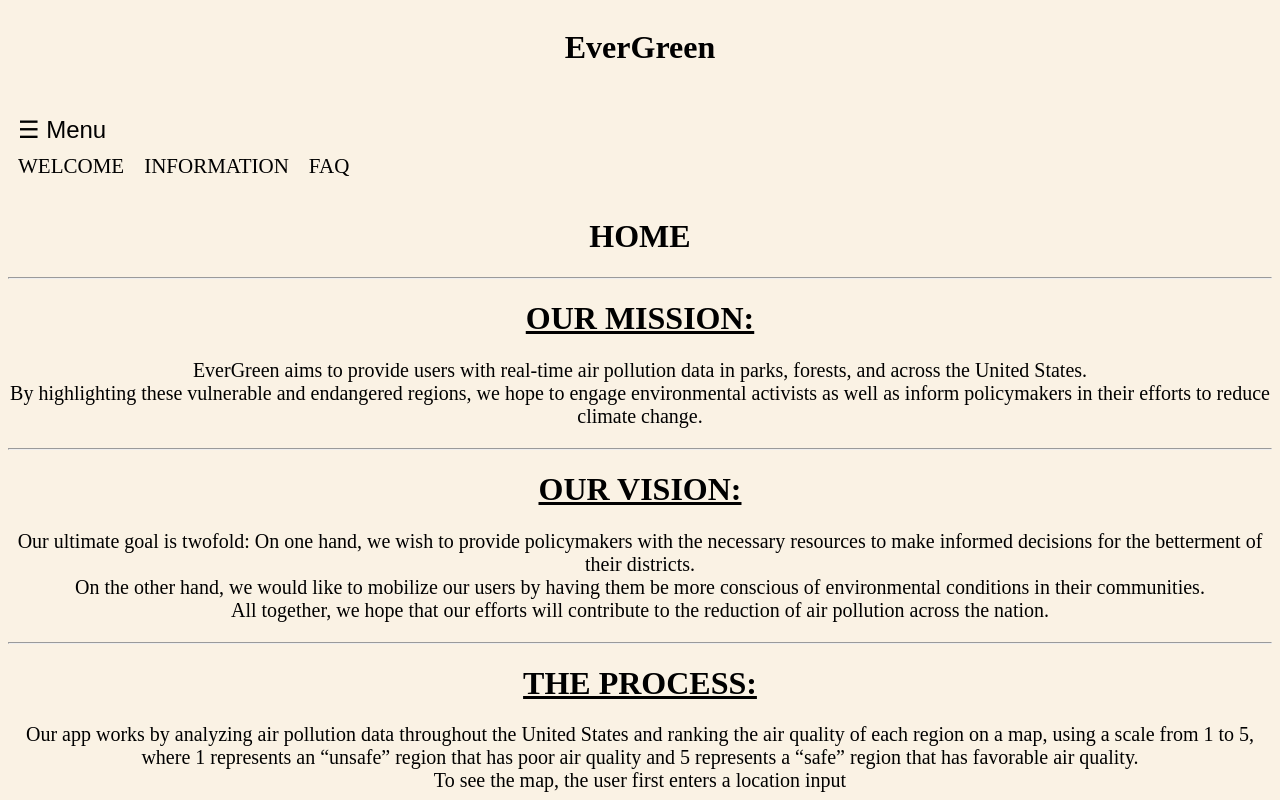
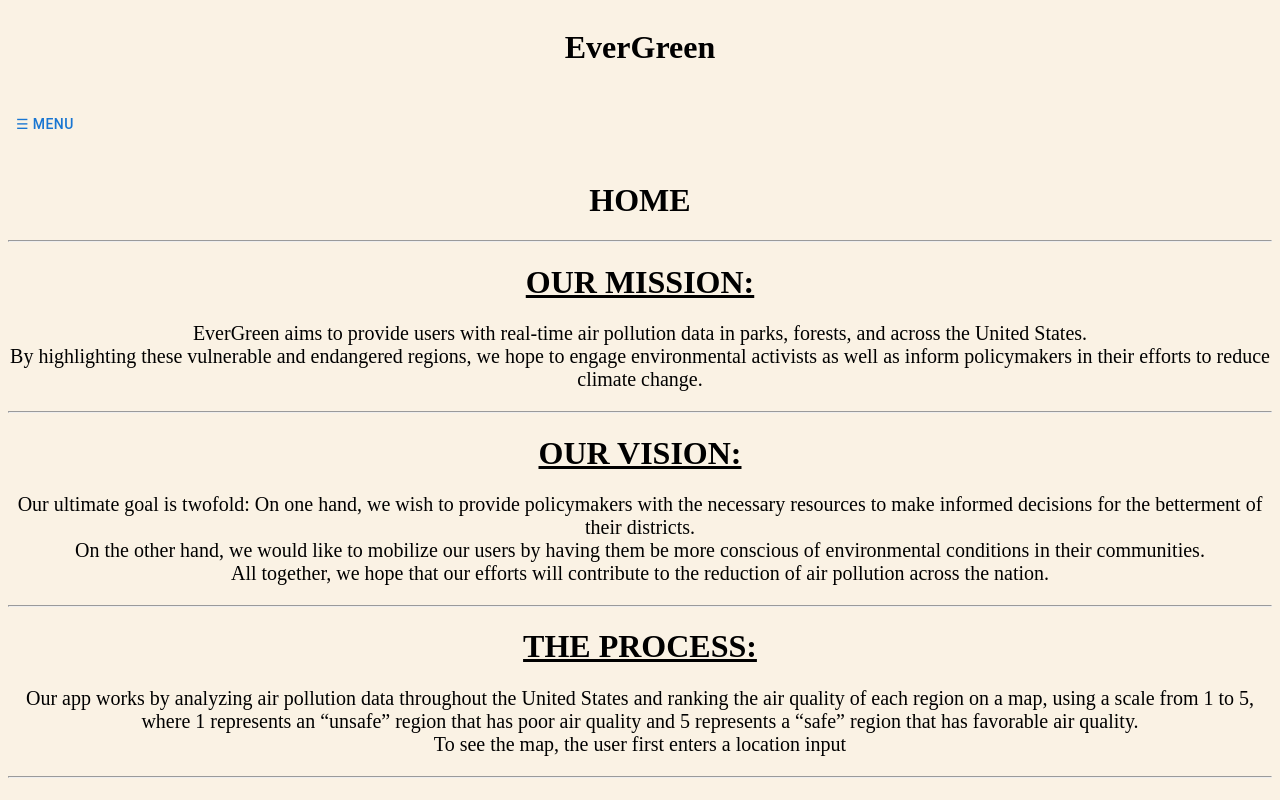
Before and after one commit to Allens124/EverGreenFrontend, a Next.js app in the folder ever/: page / in a window 1280 px wide. Shown: the top 800 px of the page. Built offline with nearby package versions, Linux system fonts and the light colour scheme.

Commit message:
updating the menubar

```diff
--- a/ever/app/page.js
+++ b/ever/app/page.js
@@ -16,12 +16,12 @@ export default function Home() {
       <Box>
         {/*Creating the Menubar */}
       <Box className="navbar">
-        <Button type="button" class="toggle" onClick={() => setMenuOpen(prev => !prev)}>
+        <Button type="button" className="toggle" onClick={() => setMenuOpen(prev => !prev)}>
           ☰ Menu
         </Button>
       </Box>
         {/*Creating the Navigation Menu */}
-       <nav className={`jian${menuOpen?'open':'closed'}`}>
+       <nav className={`jian ${menuOpen?'open':'closed'}`}>
         <a href="/">WELCOME</a>
         <a href="info/">INFORMATION</a>
         <a href="faq/">FAQ</a>
```
